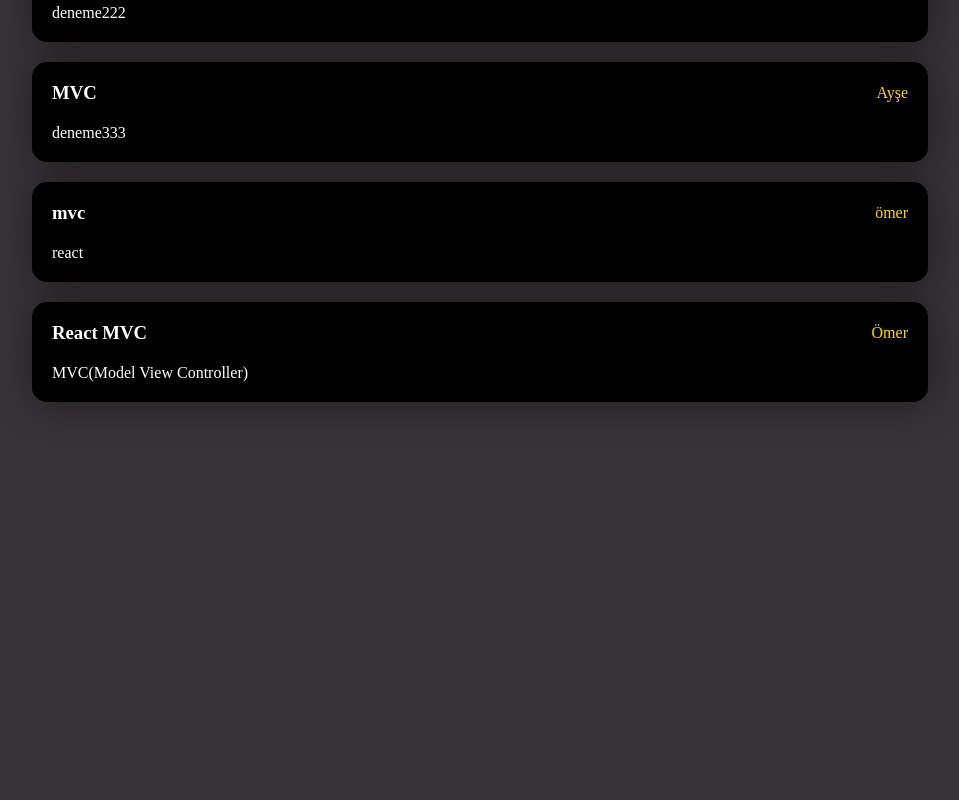
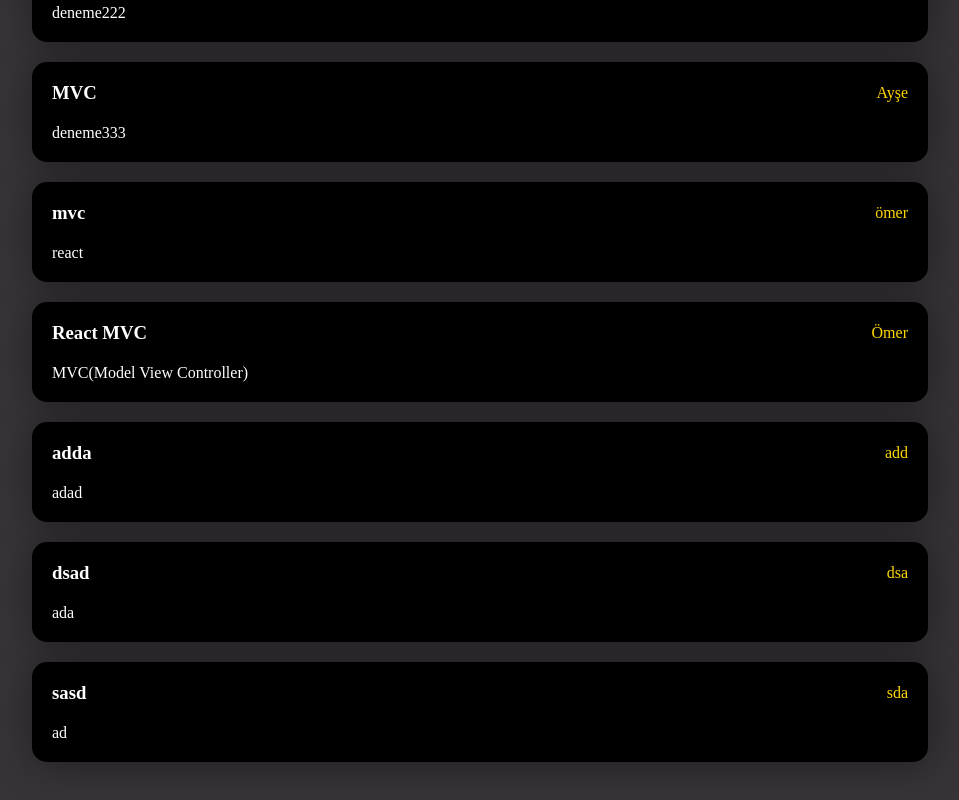
Before and after one commit to Kubraaygun/MVC-Forum, a React (Vite) app: page / in a window 1280 px wide. Shown: the part 1315-2115 px from the top of the page, without its empty margins (160-1119 px from the left). Before the commit the page ends 1817 px from the top, so only its background shows below. Built offline with nearby package versions, Linux system fonts and the light colour scheme; data requests are answered from the project's data file.

Commit message:
Popup olusturuldu

```diff
--- a/db.json
+++ b/db.json
@@ -1,14 +1,14 @@
 {
   "posts": [
     {
-        "id": 1,
+      "id": "1",
       "user": "Mehmet",
       "title": "React MVC Pattern(Mimari)",
       "text": "MVC Mimari ile nasıl bileşenleri yöntirim??",
       "date": "2023-09-11T19:13:21.364Z"
     },
     {
-        "id": 2,
+      "id": "2",
       "user": "Ali",
       "title": "React MVVM Paterni",
       "text": "Bu nedir???",
@@ -90,6 +90,27 @@
       "user": "Ömer",
       "title": "React MVC ",
       "text": "MVC(Model View Controller)"
+    },
+    {
+      "id": "6a1bbafe-5a58-46c8-8094-e47afa487b32",
+      "date": "2024-04-02T15:59:34.520Z",
+      "user": "add",
+      "title": "adda",
+      "text": "adad"
+    },
+    {
+      "id": "d8a1c150-cd0e-4eeb-b1bc-f694da75daa8",
+      "date": "2024-04-02T16:00:14.468Z",
+      "user": "dsa",
+      "title": "dsad",
+      "text": "ada"
+    },
+    {
+      "id": "bc4f38d1-613c-4a4a-ab9d-ba620d4eb7ce",
+      "date": "2024-04-02T16:01:29.513Z",
+      "user": "sda",
+      "title": "sasd",
+      "text": "ad"
     }
   ]
 }
--- /dev/null
+++ b/src/components/Popup/PopupController.jsx
@@ -0,0 +1,14 @@
+import { useEffect } from "react";
+import PopupView from "./PopupView";
+import axiosInstance from "../../constants";
+
+const PopupController = ({ setShowPopup, userName }) => {
+
+useEffect(()=>{
+    axiosInstance.get(`posts?user=${userName}`).then((response)=>console.log(response))
+},[])
+
+  return <PopupView setShowPopup={setShowPopup} userName={userName} />;
+};
+
+export default PopupController;
--- /dev/null
+++ b/src/components/Popup/PopupView.jsx
@@ -0,0 +1,14 @@
+const PopupView = ({ setShowPopup,userName }) => {
+  return (
+    <div className="wrapper">
+        <div className="popup">
+            <div className="btn-wrap">
+                <h4><span>{userName}</span>kullanicinin gonderileri</h4>
+                <button onClick={()=>setShowPopup(false)}>Kapat</button>
+            </div>
+        </div>
+    </div>
+  )
+};
+
+export default PopupView;
--- /dev/null
+++ b/src/constants.js
@@ -0,0 +1,5 @@
+import axios from "axios"
+const axiosInstance=axios.create({
+    baseURL:"http://localhost:3000/"
+})
+export default axiosInstance;
--- a/src/main.jsx
+++ b/src/main.jsx
@@ -1,10 +1,4 @@
-import React from 'react'
-import ReactDOM from 'react-dom/client'
-import App from './App.jsx'
+import ReactDOM from "react-dom/client";
+import App from "./App.jsx";
 
-
-ReactDOM.createRoot(document.getElementById('root')).render(
-  <React.StrictMode>
-    <App />
-  </React.StrictMode>,
-)
+ReactDOM.createRoot(document.getElementById("root")).render(<App />);
--- a/src/pages/AddPostPage/AddPostController.jsx
+++ b/src/pages/AddPostPage/AddPostController.jsx
@@ -1,19 +1,26 @@
 import { useState } from "react";
 import AddPostView from "./AddPostView";
 import AddPostModel from "./AddPostModel";
+import axiosInstance from "../../constants";
+import { useNavigate } from "react-router-dom";
 
 const AddPostController = () => {
   const formModel = new AddPostModel();
 
   const [form, setForm] = useState(formModel.state);
+
+  const navigate=useNavigate()
   //Key:Hangi inputa yazıldığı  bilgisi
   //Value: Inputun içeriği için aldım
   const onInputChange = (key, e) => {
-    console.log(key, e);
-    setForm({ ...form });
+    setForm({ ...form, [key]: e.target.value });
   };
   const handleSubmit = (e) => {
     e.preventDefault();
+    if (!form.user || !form.text || !form.title) {
+      alert("Tüm alanları doldurunuz..");
+    }
+    axiosInstance.post("posts", form).then((response)=> navigate("/"))
   };
 
   return (
--- a/src/pages/AddPostPage/AddPostView.jsx
+++ b/src/pages/AddPostPage/AddPostView.jsx
@@ -13,13 +13,16 @@
 
       <fieldset>
         <label> Başlık: </label>
-        <input type="text" placeholder="Başlık Giriniz.."  onChange={(e) => onInputChange("title", e)}
-     />
+        <input
+          type="text"
+          placeholder="Başlık Giriniz.."
+          onChange={(e) => onInputChange("title", e)}
+        />
       </fieldset>
 
       <fieldset>
         <label> Kullanıcı Adı: </label>
-        <textarea type="text" placeholder="Açıklama Giriniz.. " />
+        <textarea type="text" placeholder="Açıklama Giriniz.. " onChange={(e)=>onInputChange("text",e)} />
       </fieldset>
 
       <button>Gönder</button>
--- a/src/pages/ListPostPage/ListPostController.jsx
+++ b/src/pages/ListPostPage/ListPostController.jsx
@@ -4,6 +4,8 @@
 
 const ListPostController = () => {
   const [formData, setFormData] = useState(null);
+  const [showPopup, setShowPopup] = useState(false);
+  const [userName, setUserName] = useState(null);
   useEffect(() => {
     axios
       .get("http://localhost:3000/posts")
@@ -12,7 +14,15 @@
   }, []);
 
   //console.log(formData)
-  return <ListPostView formData={formData} />;
+  return (
+    <ListPostView
+      formData={formData}
+      setShowPopup={setShowPopup}
+      showPopup={showPopup}
+      userName={userName}
+      setUserName={setUserName}
+    />
+  );
 };
 
 export default ListPostController;
--- a/src/pages/ListPostPage/ListPostView.jsx
+++ b/src/pages/ListPostPage/ListPostView.jsx
@@ -1,16 +1,32 @@
-const ListPostView = ({ formData }) => {
- // console.log(formData)
+import PopupController from "../../components/Popup/PopupController";
+
+const ListPostView = ({
+  formData,
+  setShowPopup,
+  showPopup,
+  setUserName,
+  userName,
+}) => {
+  // console.log(formData)
   return (
     <div className="container">
-      {formData?.map((form)=>(
+      {formData?.map((form) => (
         <div key={form.id} className="post">
-        <div className="info">
-          <h3>{form.title}</h3>
-          <p>{form.user}</p>
+          <div className="info">
+            <h3>{form.title}</h3>
+            <p
+              onClick={() => {
+                setShowPopup(true);
+                setUserName(form.user);
+              }}
+            >
+              {form.user}
+            </p>
+          </div>
+          <p className="text">{form.text}</p>
         </div>
-        <p className="text">{form.text}</p>
-      </div>
       ))}
+      {showPopup && <PopupController userName={userName} setShowPopup={setShowPopup} />}
     </div>
   );
 };
```
Lines whose indentation alone changed are shown as unchanged.
